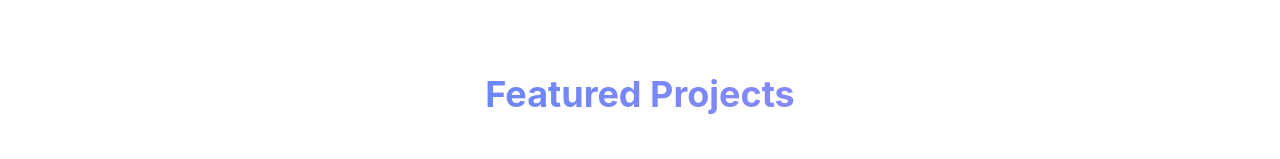
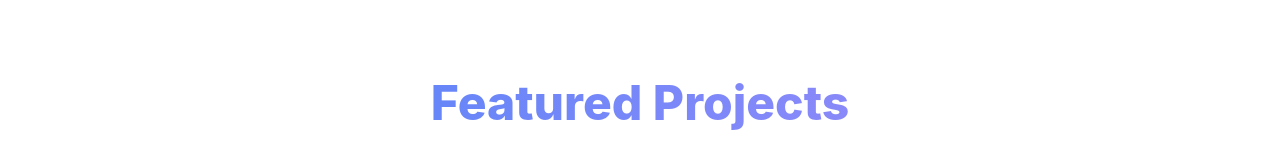
Before and after one commit to DuyPhatpeo/portfolio, a React (Vite) app: page / in a window 1280 px wide. Shown: the part 2470-2629 px from the top of the page. Built offline with nearby package versions, Linux system fonts and the light colour scheme.

Commit message:
style (header): update code section header

```diff
--- a/src/components/about/AboutHeader.tsx
+++ /dev/null
@@ -1,11 +0,0 @@
-import React from "react";
-
-const AboutHeader: React.FC = () => (
-  <div className="text-center mb-16">
-    <h2 className="text-4xl md:text-5xl font-extrabold leading-snug bg-clip-text text-transparent bg-gradient-to-r from-primary to-secondary">
-      About Me
-    </h2>
-  </div>
-);
-
-export default AboutHeader;
--- a/src/components/about/AboutSection.tsx
+++ b/src/components/about/AboutSection.tsx
@@ -1,16 +1,16 @@
 import React from "react";
-import AboutHeader from "./AboutHeader";
 import AvatarBio from "./AvatarBio";
 import PersonalInfo from "./PersonalInfo";
 import Achievements from "./Achievements";
 import Quote from "./Quote";
+import SectionHeader from "../ui/SectionHeader";
 
 const AboutSection: React.FC = () => (
   <section
     id="about"
     className="py-20 max-w-7xl mx-auto px-4 sm:px-6 lg:px-8 scroll-mt-20 md:scroll-mt-24"
   >
-    <AboutHeader />
+    <SectionHeader title="About Me" />
     <AvatarBio />
     <PersonalInfo />
     <Achievements />
--- a/src/components/contact/ContactSection.tsx
+++ b/src/components/contact/ContactSection.tsx
@@ -1,6 +1,7 @@
 import React from "react";
 import contactData from "../../data/contactData";
 import ContactCard from "./ContactCard";
+import SectionHeader from "../ui/SectionHeader";
 
 const ContactSection: React.FC = () => {
   return (
@@ -8,16 +9,7 @@ const ContactSection: React.FC = () => {
       id="contact"
       className="py-20 max-w-5xl mx-auto px-4 sm:px-6 lg:px-8 scroll-mt-20 md:scroll-mt-24"
     >
-      {/* Header */}
-      <div className="text-center mb-16">
-        <h2 className="text-4xl md:text-5xl font-extrabold leading-snug bg-clip-text text-transparent bg-gradient-to-r from-primary to-secondary">
-          Contact
-        </h2>
-
-        <p className="text-gray-600 dark:text-gray-300 text-lg mt-3">
-          Reach me anytime — I don’t bite 😎
-        </p>
-      </div>
+      <SectionHeader title="Contact" />
 
       {/* Cards */}
       <div className="grid sm:grid-cols-2 md:grid-cols-3 gap-8">
--- a/src/components/project/ProjectSecion.tsx
+++ b/src/components/project/ProjectSecion.tsx
@@ -2,6 +2,7 @@ import { useState, useEffect } from "react";
 import { projects } from "../../data/projectData";
 import ProjectCard from "./ProjectCard";
 import ProjectModal from "./ProjectModal";
+import SectionHeader from "../ui/SectionHeader";
 
 export default function ProjectsSection() {
   const [selected, setSelected] = useState<any>(null);
@@ -36,10 +37,7 @@ export default function ProjectsSection() {
   return (
     <section id="projects" className="py-20">
       <div className="max-w-7xl mx-auto px-6">
-        <h2 className="text-4xl font-bold mb-10 text-center bg-clip-text text-transparent leading-snug bg-gradient-to-r from-primary to-secondary">
-          Featured Projects
-        </h2>
-
+        <SectionHeader title="Featured Projects" />
         <div className="grid sm:grid-cols-2 lg:grid-cols-3 gap-10">
           {projects.map((p, i) => (
             <ProjectCard key={i} project={p} onSelect={setSelected} />
--- a/src/components/skills/SkillsSection.tsx
+++ b/src/components/skills/SkillsSection.tsx
@@ -1,10 +1,10 @@
 import React from "react";
-import SkillsHeader from "./SkillsHeader";
 import SkillsGrid from "./SkillsGrid";
+import SectionHeader from "../ui/SectionHeader";
 
 const SkillsSection: React.FC = () => (
   <section id="skills" className="py-20 px-6 max-w-7xl mx-auto relative">
-    <SkillsHeader />
+    <SectionHeader title="Skills" />
     <SkillsGrid />
   </section>
 );
--- /dev/null
+++ b/src/components/ui/SectionHeader.tsx
@@ -0,0 +1,21 @@
+import React from "react";
+
+interface SectionHeaderProps {
+  title: string;
+  center?: boolean;
+}
+
+const SectionHeader: React.FC<SectionHeaderProps> = ({
+  title,
+  center = true,
+}) => {
+  return (
+    <div className={`${center ? "text-center" : ""} mb-16`}>
+      <h2 className="text-4xl md:text-5xl font-extrabold leading-snug bg-clip-text text-transparent bg-gradient-to-r from-primary to-secondary">
+        {title}
+      </h2>
+    </div>
+  );
+};
+
+export default SectionHeader;
```
